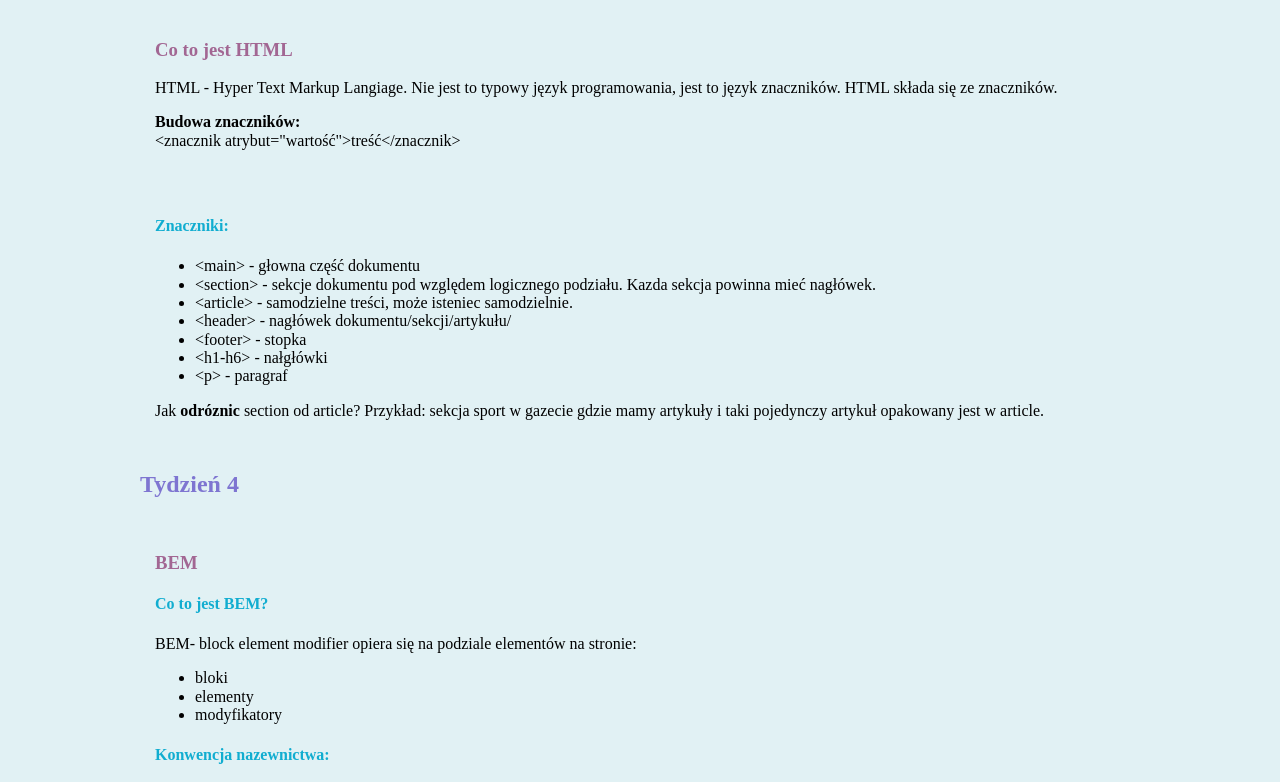
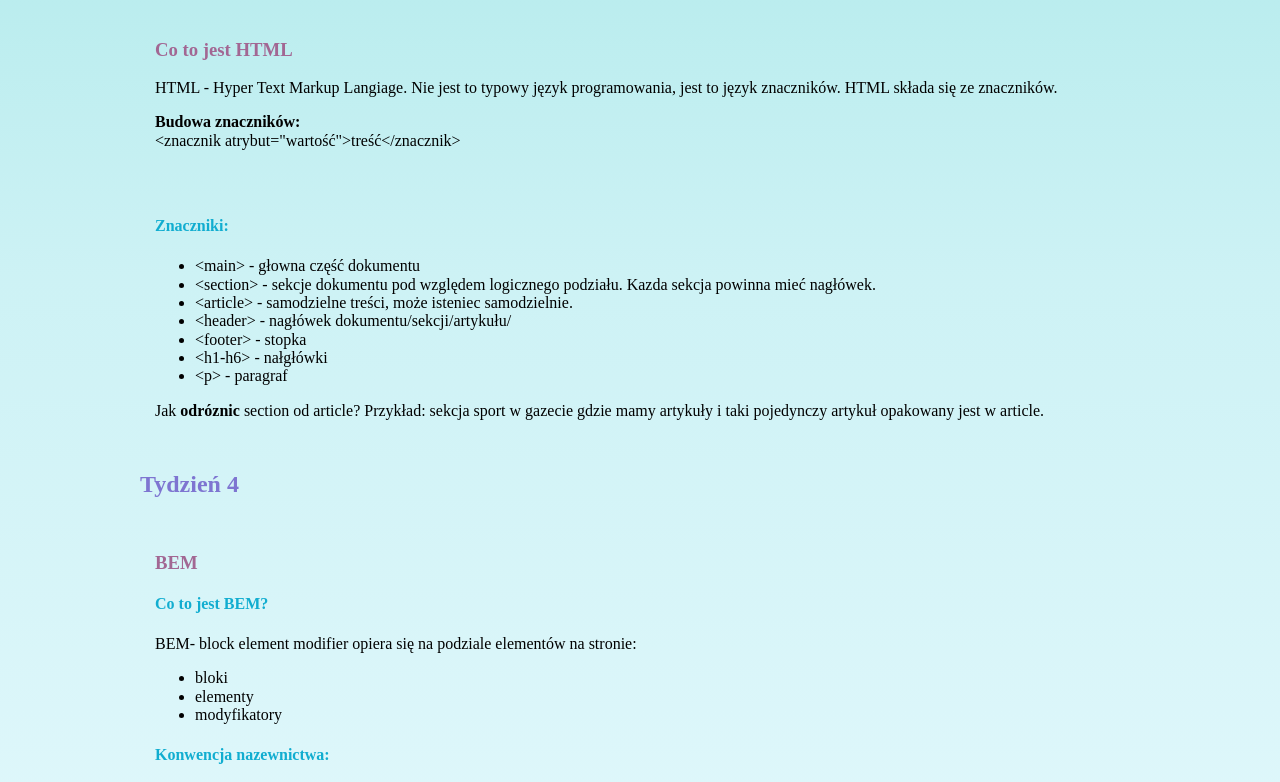
Before and after one commit to patrycjakurosz/homepage, a plain HTML site: page index.html in a window 1280 px wide. Shown: the part 313-1095 px from the top of the page. Drawn offline with Linux system fonts and the light colour scheme.

Commit message:
add gradients to background

```diff
--- a/css/style.css
+++ b/css/style.css
@@ -9,7 +9,8 @@ html {
 }
 
 body {
-  background: #e1f1f4;
+  background: linear-gradient(180deg, rgba(166,231,231,1) 0%, rgba(136,224,231,0.4206932773109243) 44%, rgba(67,211,240,0.13778011204481788) 100%);
+
 }
 .container__article {
   padding: 15px;
```
